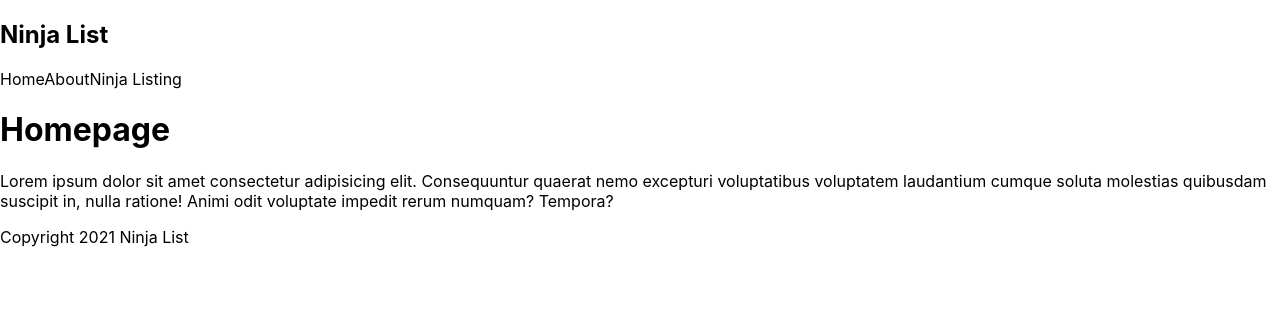
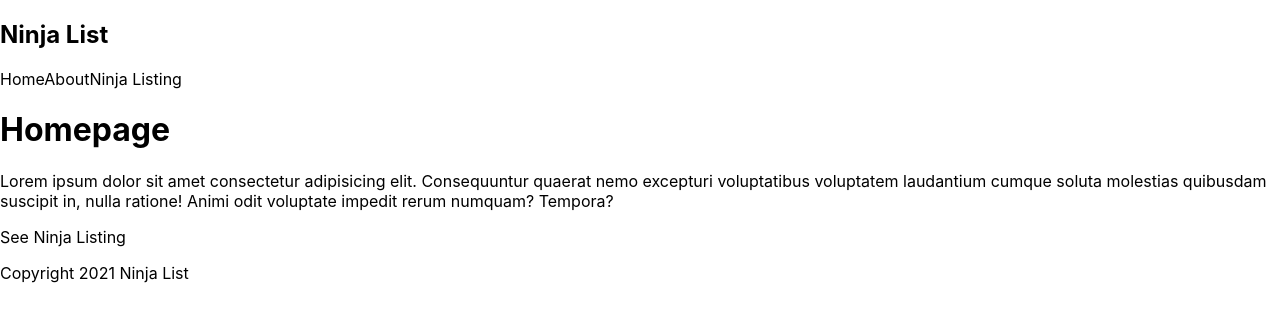
Before and after one commit to raphabarreto/ninja-list, a Next.js app: page / in a window 1280 px wide. Shown: the top 322 px of the page. Built offline with nearby package versions, Linux system fonts and the light colour scheme.

Commit message:
Linking between pages

```diff
--- a/comps/Navbar.js
+++ b/comps/Navbar.js
@@ -1,3 +1,5 @@
+import Link from 'next/link';
+
 const Navbar = () => {
   return (
     <nav>
@@ -5,9 +7,15 @@ const Navbar = () => {
         <h1>Ninja List</h1>
       </div>
 
-      <a>Home</a>
-      <a>About</a>
-      <a>Ninja Listing</a>
+      <Link href="/">
+        <a>Home</a>
+      </Link>
+      <Link href="/about">
+        <a>About</a>
+      </Link>
+      <Link href="/ninjas">
+        <a>Ninja Listing</a>
+      </Link>
     </nav>
   );
 };
--- a/pages/index.js
+++ b/pages/index.js
@@ -1,4 +1,5 @@
 import Head from 'next/head';
+import Link from 'next/link';
 import Footer from '../comps/Footer';
 import Navbar from '../comps/Navbar';
 import styles from '../styles/Home.module.css';
@@ -14,6 +15,9 @@ export default function Home() {
         molestias quibusdam suscipit in, nulla ratione! Animi odit voluptate
         impedit rerum numquam? Tempora?
       </p>
+      <Link href="/ninjas">
+        <a>See Ninja Listing</a>
+      </Link>
       <Footer />
     </div>
   );
```
